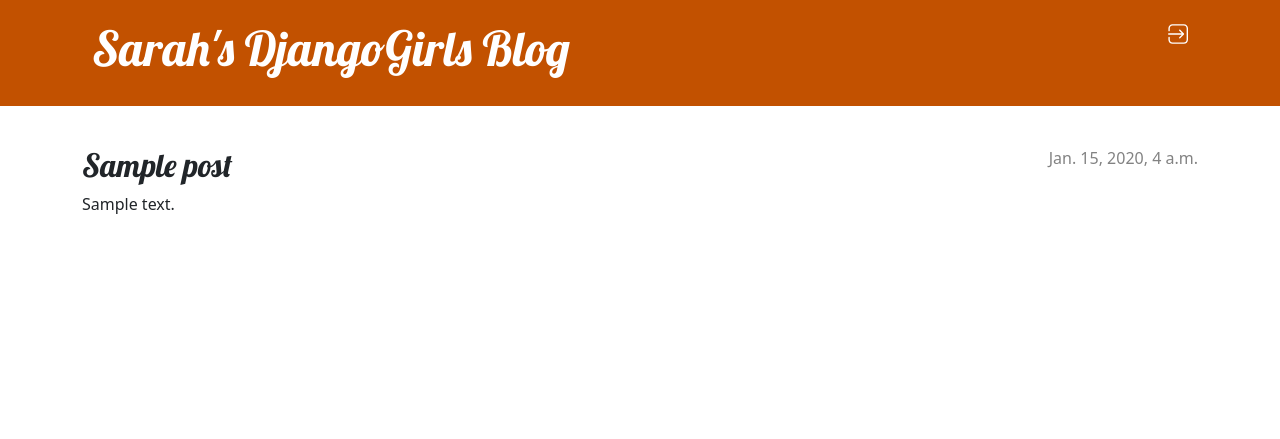
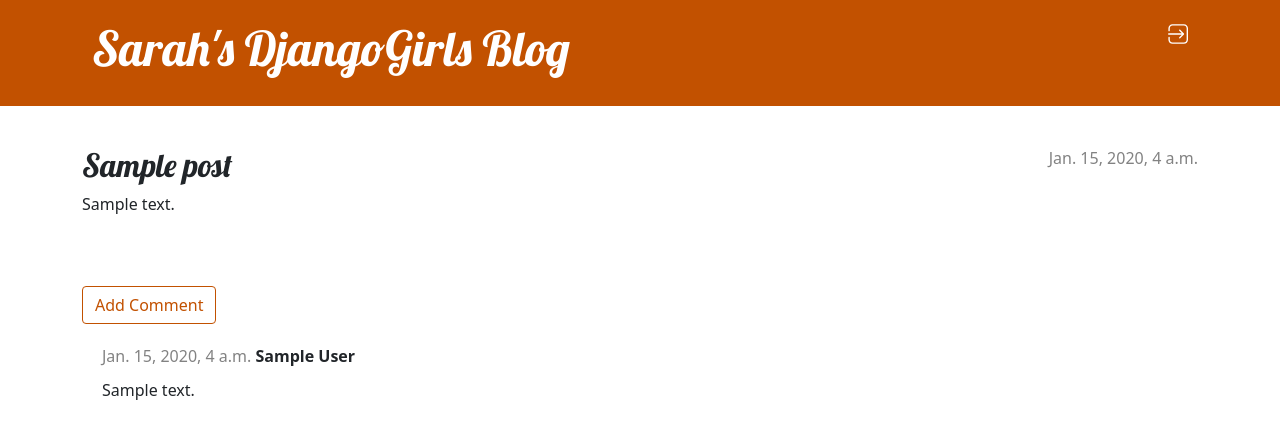
Before and after one commit to sarahelizabeth/djangogirls-blog, a Django app: page /post/1/ in a window 1280 px wide. Shown: the top 439 px of the page. Run offline with Django 3.2, Linux system fonts and the light colour scheme; tables that the repository leaves empty hold one stand-in row (values such as "Sample post").

Commit message:
added comment functionality

```diff
--- a/blog/admin.py
+++ b/blog/admin.py
@@ -1,4 +1,5 @@
 from django.contrib import admin
-from .models import Post
+from .models import Post, Comment
 
 admin.site.register(Post)
+admin.site.register(Comment)
--- a/blog/models.py
+++ b/blog/models.py
@@ -15,3 +15,17 @@ class Post(models.Model):
 
     def __str__(self):
         return self.title
+
+class Comment(models.Model):
+    post = models.ForeignKey('blog.Post', on_delete=models.CASCADE, related_name='comments')
+    author = models.CharField(max_length=200)
+    text = models.TextField()
+    created_date = models.DateTimeField(default=timezone.now)
+    approved_comment = models.BooleanField(default=False)
+
+    def approve(self):
+        self.approved_comment = True
+        self.save()
+
+    def __str__(self):
+        return self.text
--- a/blog/static/css/blog.css
+++ b/blog/static/css/blog.css
@@ -72,3 +72,11 @@ h4 {
     color: #FFFFFF;
     background-color: #C25100;
 }
+
+.comment {
+    margin: 20px 0px 20px 20px;
+}
+
+.comment p {
+    margin-top: 10px;
+}
--- a/blog/templates/blog/post_detail.html
+++ b/blog/templates/blog/post_detail.html
@@ -24,4 +24,18 @@
     <h2>{{ post.title }}</h2>
     <p>{{ post.text|linebreaksbr }}</p>
   </article>
+  <a class="btn btn-secondary" href="{% url 'add_comment' pk=post.pk %}">
+    Add Comment
+  </a>
+  {% for comment in post.comments.all %}
+    <div class="comment">
+      <time class="date">
+        {{ comment.created_date }}
+      </time>
+      <strong>{{ comment.author }}</strong>
+      <p>{{ comment.text|linebreaksbr }}</p>
+    </div>
+  {% empty %}
+    <p>No comments here yet.</p>
+  {% endfor %}
 {% endblock %}
--- a/blog/templates/blog/post_list.html
+++ b/blog/templates/blog/post_list.html
@@ -4,7 +4,7 @@
   {% for post in posts %}
     <article class="post">
       <time class="date">
-        {{ post.published_date }}
+        {{ post.published_date }} | Comments: {{ post.comments.count }}
       </time>
       <h2><a href="{% url 'post_detail' pk=post.pk %}">{{ post.title }}</a></h2>
       <p>{{ post.text|linebreaksbr }}</p>
--- a/blog/urls.py
+++ b/blog/urls.py
@@ -9,4 +9,5 @@ urlpatterns = [
     path('drafts/', views.post_draft_list, name='post_draft_list'),
     path('post/<pk>/publish/', views.post_publish, name='post_publish'),
     path('post/<pk>/remove/', views.post_remove, name='post_remove'),
+    path('post/<int:pk>/comment/', views.add_comment, name='add_comment'),
 ]
--- a/blog/views.py
+++ b/blog/views.py
@@ -2,7 +2,7 @@ from django.shortcuts import render, get_object_or_404, redirect
 from django.utils import timezone
 from django.contrib.auth.decorators import login_required
 from .models import Post
-from .forms import PostForm
+from .forms import PostForm, CommentForm
 
 def post_list(request):
     posts = Post.objects.filter(published_date__lte=timezone.now()).order_by('published_date')
@@ -55,3 +55,16 @@ def post_remove(request, pk):
     post = get_object_or_404(Post, pk=pk)
     post.delete()
     return redirect('post_list')
+
+def add_comment(request, pk):
+    post = get_object_or_404(Post, pk=pk)
+    if request.method == "POST":
+        form = CommentForm(request.POST)
+        if form.is_valid():
+            comment = form.save(commit=False)
+            comment.post = post
+            comment.save()
+            return redirect('post_detail', pk=post.pk)
+    else:
+        form = CommentForm
+    return render(request, 'blog/add_comment.html', {'form': form})
```
Also changed, not shown: blog/forms.py (+6 -2 lines), blog/templates/blog/add_comment.html (added, +11 -0 lines), blog/migrations/0002_comment.py (added).
